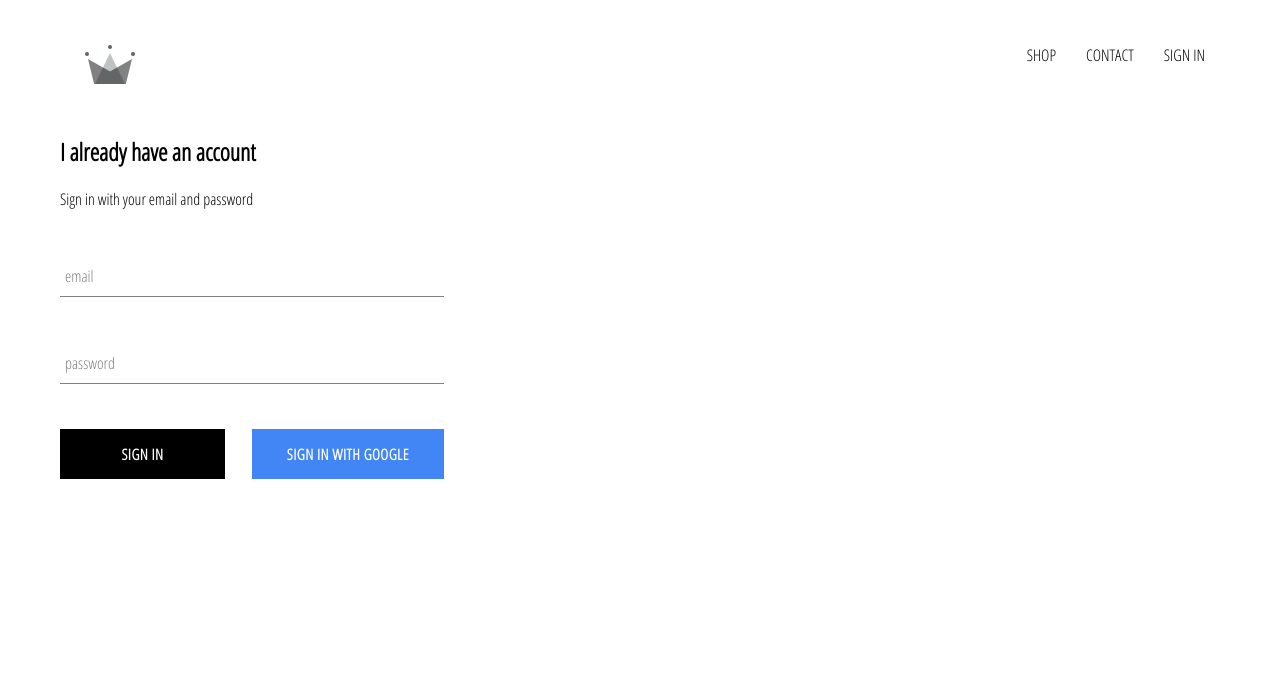
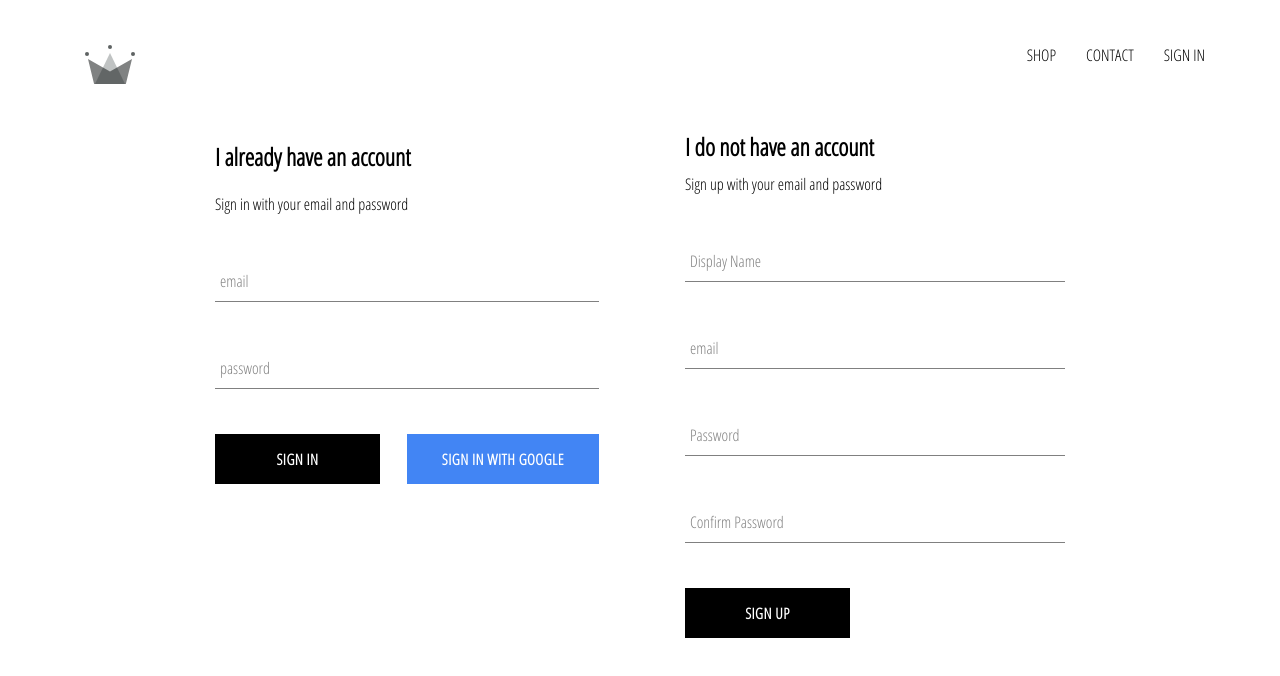
Before and after one commit to swntzu/crwn-clothing, a React (Create React App) app: page /signin in a window 1280 px wide. Shown: the top 676 px of the page. Built offline with nearby package versions, Linux system fonts and the light colour scheme; no server answers.

Commit message:
implemented firebase utils, included ability to store authenticated users into our firestore database

```diff
--- a/src/App.js
+++ b/src/App.js
@@ -7,7 +7,7 @@ import HomePage from "./pages/homepage/homepage.component";
 import ShopPage from "./pages/shop/shop.component";
 import SignInAndSignUpPage from "./pages/sign-in-and-sign-up/sign-in-and-sign-up.component";
 import Header from "./components/header/header.component/header.component";
-import { auth } from "./firebase/firebase.utils";
+import { auth, createUserProfileDocument } from "./firebase/firebase.utils";
 
 class App extends React.Component {
   constructor() {
@@ -21,10 +21,23 @@ class App extends React.Component {
   unsubscribeFromAuth = null;
 
   componentDidMount() {
-    this.unsubscribeFromAuth = auth.onAuthStateChanged((user) => {
-      this.setState({ currentUser: user });
+    this.unsubscribeFromAuth = auth.onAuthStateChanged(async (userAuth) => {
+      if (userAuth) {
+        const userRef = await createUserProfileDocument(userAuth);
 
-      console.log(user);
+        userRef.onSnapshot((snapShot) => {
+          this.setState({
+            currentUser: {
+              id: snapShot.id,
+              ...snapShot.data(),
+            },
+          });
+
+          console.log(this.state);
+        });
+      } else {
+        this.setState({ currentUser: userAuth });
+      }
     });
   }
 
--- /dev/null
+++ b/src/components/sign-up/sign-up.component.jsx
@@ -0,0 +1,102 @@
+import React from "react";
+
+import FormInput from "../form-input/form-input.component";
+import CustomButton from "../custom-button/custom-button.component";
+
+import { auth, createUserProfileDocument } from "../../firebase/firebase.utils";
+
+import "./sign-up.styles.scss";
+
+class SignUp extends React.Component {
+  constructor() {
+    super();
+
+    this.state = {
+      displayName: "",
+      email: "",
+      password: "",
+      confirmPassword: "",
+    };
+  }
+
+  handleSubmit = async (event) => {
+    event.preventDefault();
+
+    const { displayName, email, password, confirmPassword } = this.state;
+
+    if (password !== confirmPassword) {
+      alert("passwords don't match");
+      return;
+    }
+
+    try {
+      const { user } = await auth.createUserWithEmailAndPassword(
+        email,
+        password
+      );
+      await createUserProfileDocument(user, { displayName });
+
+      this.setState({
+        displayName: "",
+        email: "",
+        password: "",
+        confirmPassword: "",
+      });
+    } catch (error) {
+      console.error(error);
+    }
+  };
+
+  handleChange = (event) => {
+    const { name, value } = event.target;
+
+    this.setState({ [name]: value });
+  };
+
+  render() {
+    const { displayName, email, password, confirmPassword } = this.state;
+    return (
+      <div className="sign-up">
+        <h2 className="title">I do not have an account</h2>
+        <span>Sign up with your email and password</span>
+        <form className="sign-up-form" onSubmit={this.handleSubmit}>
+          <FormInput
+            type="text"
+            name="displayName"
+            value={displayName}
+            onChange={this.handleChange}
+            label="Display Name"
+            required="required"
+          />
+          <FormInput
+            type="email"
+            name="email"
+            value={email}
+            onChange={this.handleChange}
+            label="email"
+            required="required"
+          />
+          <FormInput
+            type="password"
+            name="password"
+            value={password}
+            onChange={this.handleChange}
+            label="Password"
+            required="required"
+          />
+          <FormInput
+            type="password"
+            name="confirmPassword"
+            value={confirmPassword}
+            onChange={this.handleChange}
+            label="Confirm Password"
+            required="required"
+          />
+          <CustomButton type="submit">SIGN UP</CustomButton>
+        </form>
+      </div>
+    );
+  }
+}
+
+export default SignUp;
--- /dev/null
+++ b/src/components/sign-up/sign-up.styles.scss
@@ -0,0 +1,9 @@
+.sign-up {
+  display: flex;
+  flex-direction: column;
+  width: 380px;
+}
+
+.title {
+  margin: 10px 0;
+}
--- a/src/firebase/firebase.utils.js
+++ b/src/firebase/firebase.utils.js
@@ -21,4 +21,30 @@ const provider = new firebase.auth.GoogleAuthProvider();
 provider.setCustomParameters({ prompt: "select_account" });
 export const signInWithGoogle = () => auth.signInWithPopup(provider);
 
+export const createUserProfileDocument = async (userAuth, additionalData) => {
+  if (!userAuth) return;
+
+  const userRef = firestore.doc(`users/${userAuth.uid}`);
+
+  const snapShot = await userRef.get();
+
+  if (!snapShot.exists) {
+    const { displayName, email } = userAuth;
+    const createdAt = new Date();
+
+    try {
+      await userRef.set({
+        displayName,
+        email,
+        createdAt,
+        ...additionalData,
+      });
+    } catch (error) {
+      console.log("error creating user", error.message);
+    }
+  }
+
+  return userRef;
+};
+
 export default firebase;
--- a/src/pages/sign-in-and-sign-up/sign-in-and-sign-up.component.jsx
+++ b/src/pages/sign-in-and-sign-up/sign-in-and-sign-up.component.jsx
@@ -1,12 +1,14 @@
 import React from "react";
 
 import SignIn from "../../components/sign-in/sign-in.component";
+import SignUp from "../../components/sign-up/sign-up.component";
 
 import "./sign-in-and-sign-up.styles.scss";
 
 const SignInAndSignUpPage = () => (
   <div className="sign-in-and-sign-up">
     <SignIn />
+    <SignUp />
   </div>
 );
 
--- a/src/pages/sign-in-and-sign-up/sign-in-and-sign-up.styles.scss
+++ b/src/pages/sign-in-and-sign-up/sign-in-and-sign-up.styles.scss
@@ -0,0 +1,6 @@
+.sign-in-and-sign-up {
+  width: 850px;
+  display: flex;
+  justify-content: space-between;
+  margin: 30px auto;
+}
```
